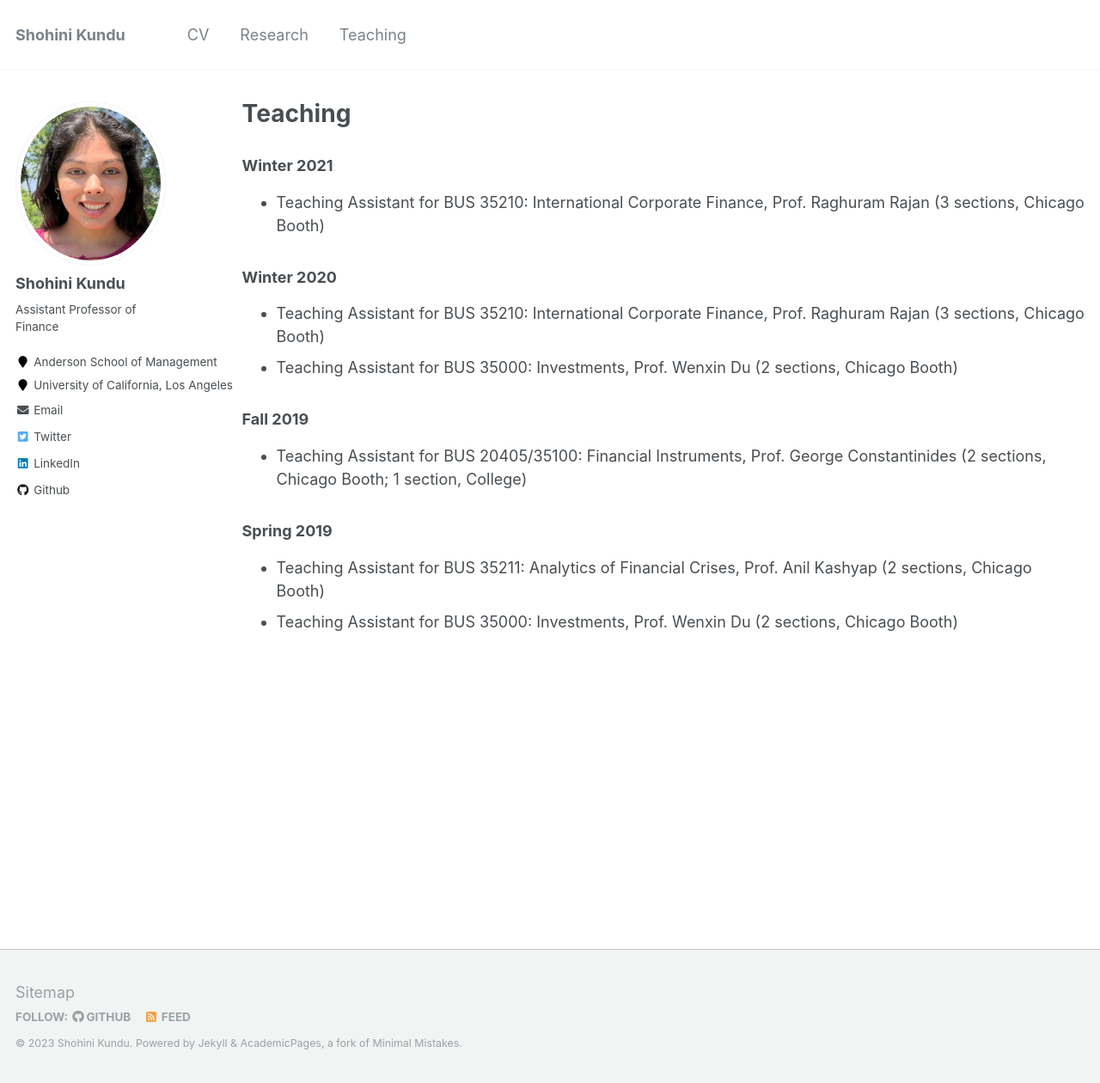
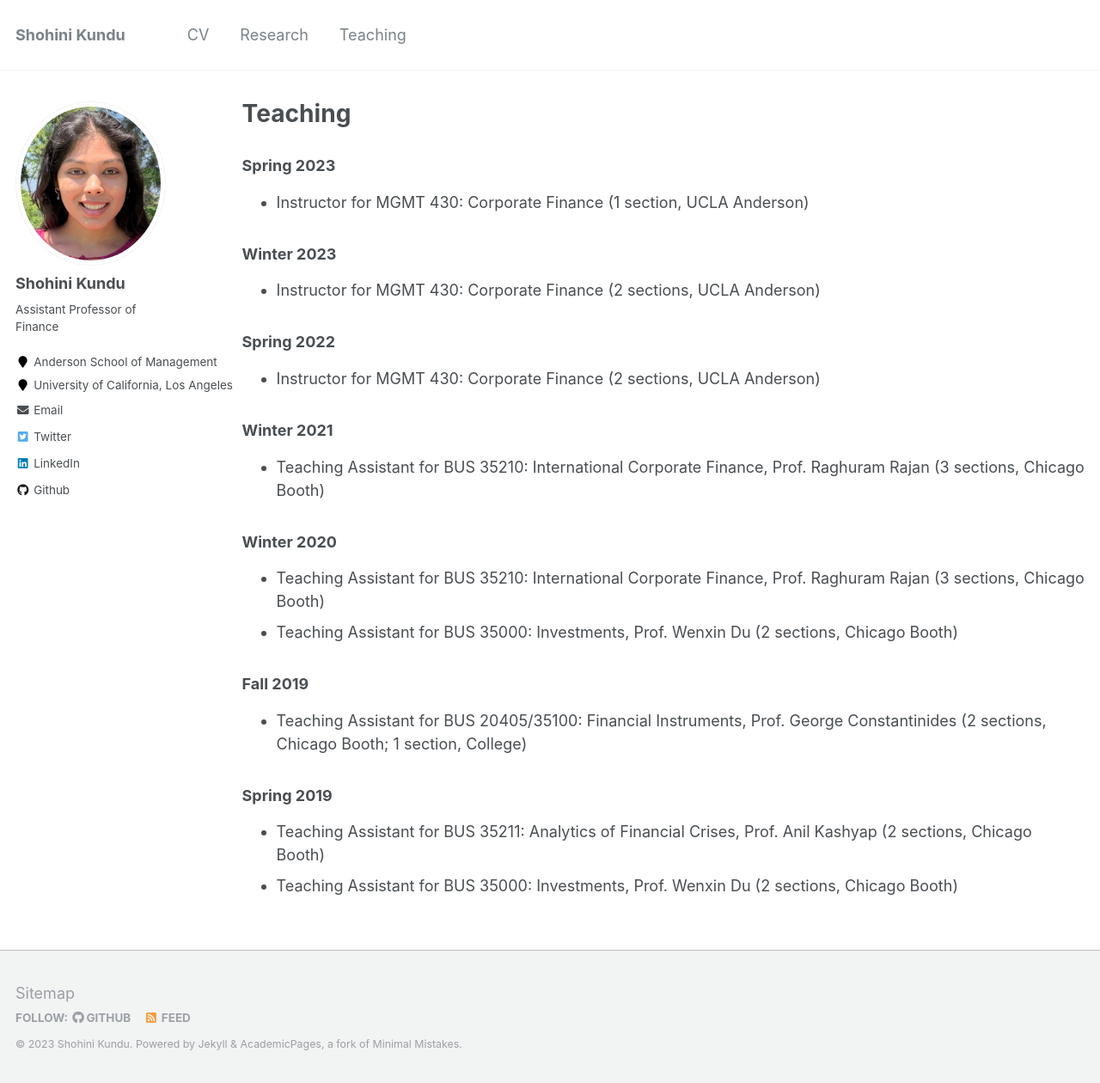
Before and after one commit to shohinikundu/shohinikundu.github.io, a Jekyll site: the page built from _pages/teaching.md, in a window 1280 px wide and 1260 px high. Shown: the whole window at 86% size. Built offline with Jekyll 4.4.1, drawn with Linux system fonts in a browser that asks for light colours.

Commit message:
Update teaching.md

```diff
--- a/_pages/teaching.md
+++ b/_pages/teaching.md
@@ -4,6 +4,18 @@ title: "Teaching"
 permalink: /teaching/
 author_profile: true
 ---
+### Spring 2023
+
+- Instructor for MGMT 430: Corporate Finance (1 section, UCLA Anderson)
+
+### Winter 2023
+
+- Instructor for MGMT 430: Corporate Finance (2 sections, UCLA Anderson)
+
+### Spring 2022
+
+- Instructor for MGMT 430: Corporate Finance (2 sections, UCLA Anderson)
+
 ### Winter 2021
 
 - Teaching Assistant for BUS 35210: International Corporate Finance, Prof. Raghuram Rajan (3 sections, Chicago Booth)
```
